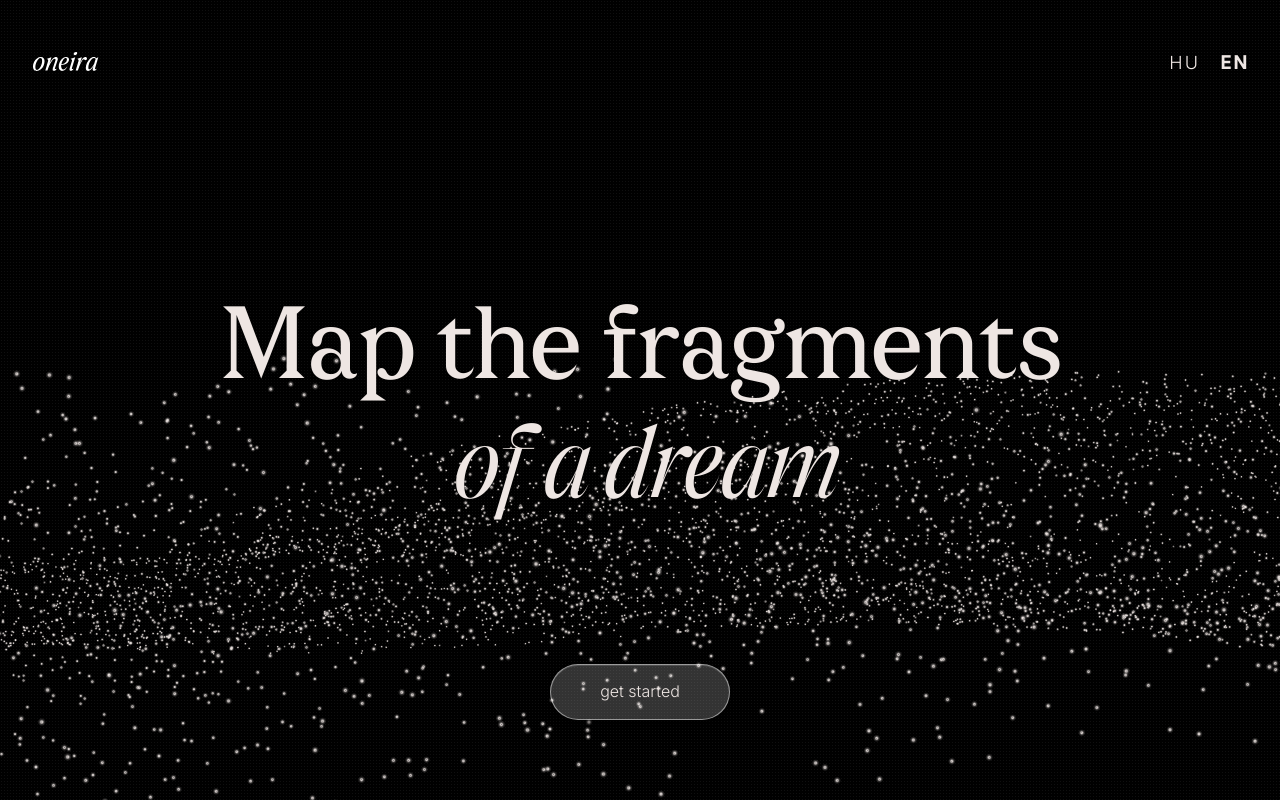
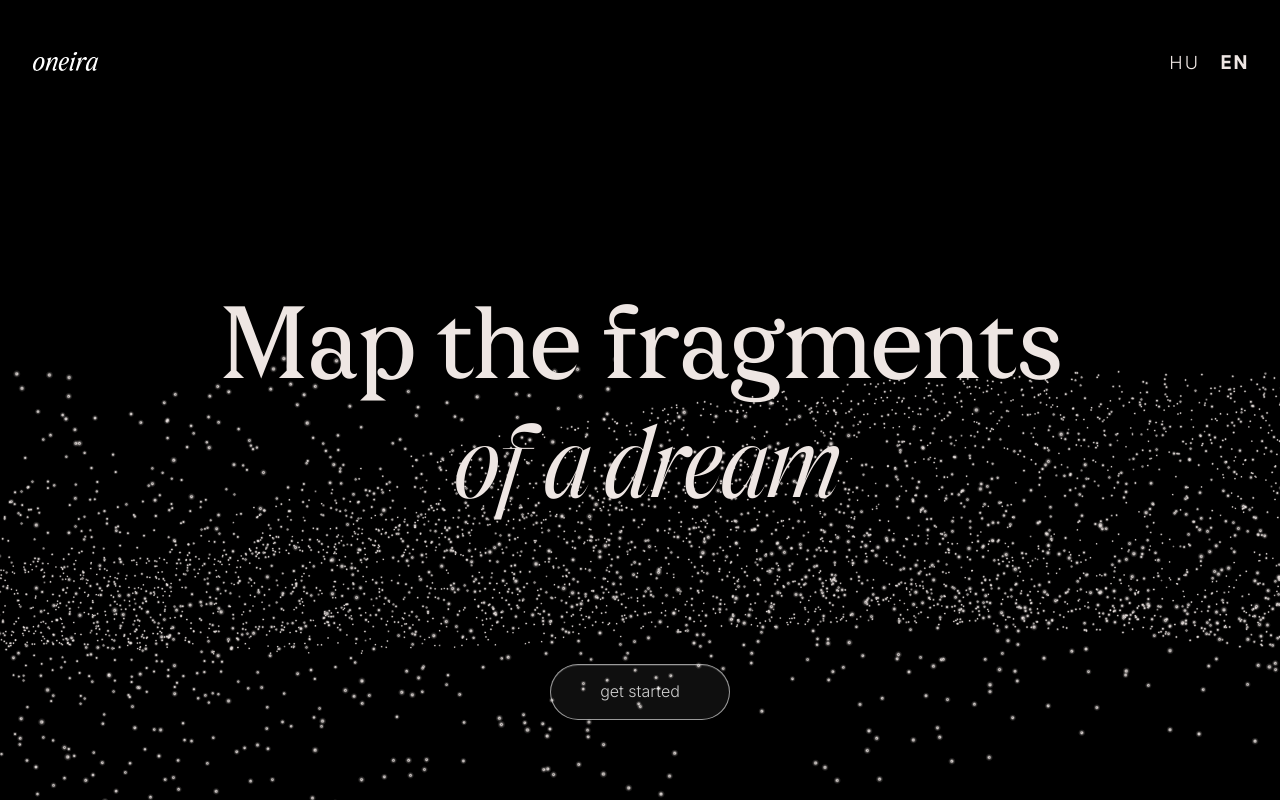
Before and after one commit to salgokrisztina032-stack/oneira, a React (Vite) app: page / in a window 1280 px wide. Built offline with nearby package versions, Linux system fonts and the light colour scheme.

Commit message:
UI changes

```diff
--- a/index.html
+++ b/index.html
@@ -3,8 +3,6 @@
 <html lang="en">
   <head>
     <meta charset="utf-8" />
-    <link rel="icon" type="image/svg+xml" href="/logo.svg" />
-    <link rel="icon" href="/favicon.ico" />
     <link rel="icon" type="image/svg+xml" href="/logo.svg" />
     <meta name="viewport" content="width=device-width, initial-scale=1.0" />
     <title>Oneira</title>
--- a/src/App.css
+++ b/src/App.css
@@ -176,7 +176,6 @@
 /* --- Hero page styles --- */
 .app-root {
   position: relative;
-  isolation: isolate;
   width: 100%;
   min-height: 100dvh;
   display: flex;
@@ -210,25 +209,20 @@ body,
 
 .pill.cta {
   position: relative;
-  overflow: hidden;
-
-  background: rgba(255,255,255,0.199);
-  border: 1px solid rgba(255,255,255,0.5);
-
-  backdrop-filter: blur(100px);
-  -webkit-backdrop-filter: blur(100px);
-
+  background: rgba(255, 255, 255, 0.06);
+  border: 1px solid rgba(214, 214, 214, 0.7);
+  backdrop-filter: blur(7px) saturate(150%);
+  -webkit-backdrop-filter: blur(7px) saturate(150%);
+  box-shadow:
+    0 2px 20px rgba(0, 0, 0, 0.3),
+    0 1px 0 rgba(255, 255, 255, 0.15) inset;
   padding: 16px 40px;
   max-width: 220px;
   border-radius: 999px;
-
-  color: #EEE6E3;
+  color: rgba(255, 255, 255, 0.8);
   font-size: 16px;
   text-transform: lowercase;
-
-  box-shadow:
-    0 6px 6px rgba(0,0,0,0.45),
-    inset 0 1px 0 rgba(255,255,255,0.15);
+  cursor: pointer;
 }
 
 .pill:active {
@@ -910,7 +904,6 @@ body,
   display: flex;
   flex-direction: column;
   transition: transform 360ms cubic-bezier(.2,.9,.2,1), opacity 360ms ease;
-  will-change: transform, opacity;
 }
 
 .page.transition.exit {
@@ -983,18 +976,15 @@ body,
   0% {
     opacity: 0;
     transform: scale(0.98);
-    filter: blur(4px);
   }
   100% {
     opacity: 1;
     transform: scale(1);
-    filter: blur(0);
   }
 }
 
 .page-transition {
   animation: smoothPageEnter 0.8s cubic-bezier(0.2, 0.8, 0.2, 1) both;
-  will-change: transform, opacity, filter;
 }
 
 /* =========================
```
